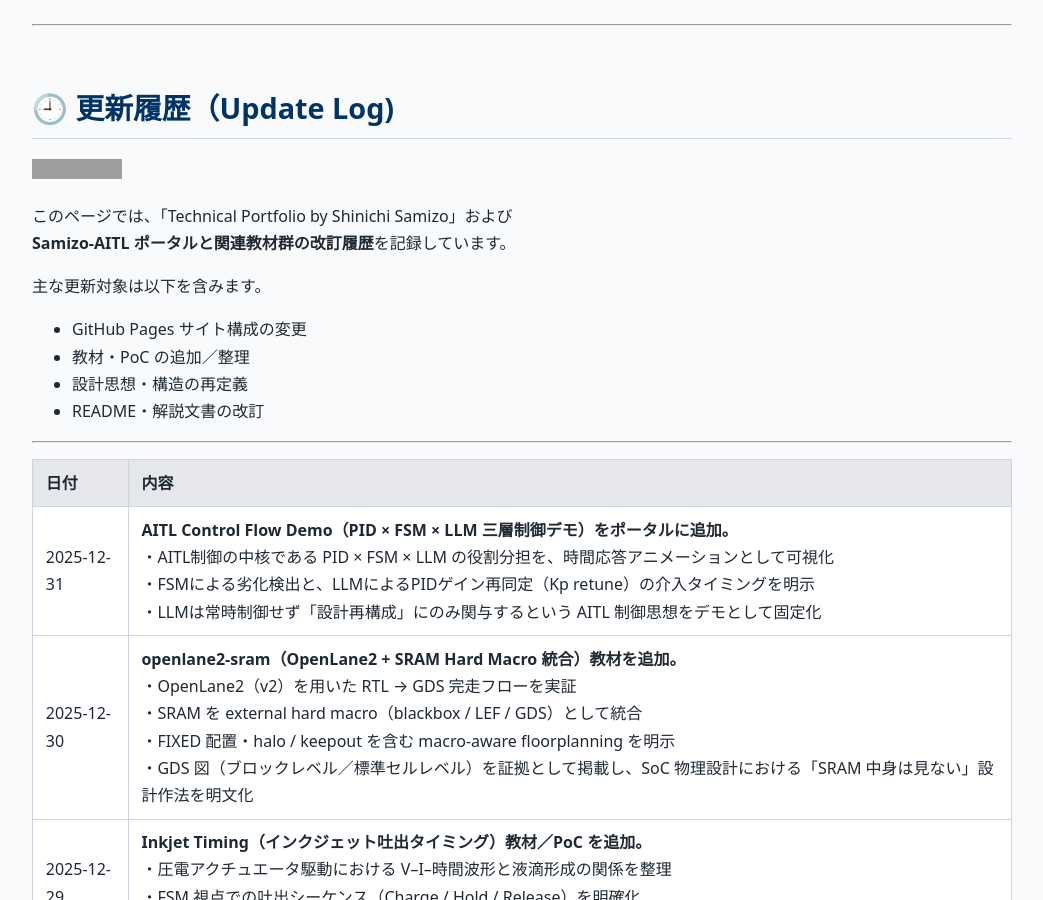
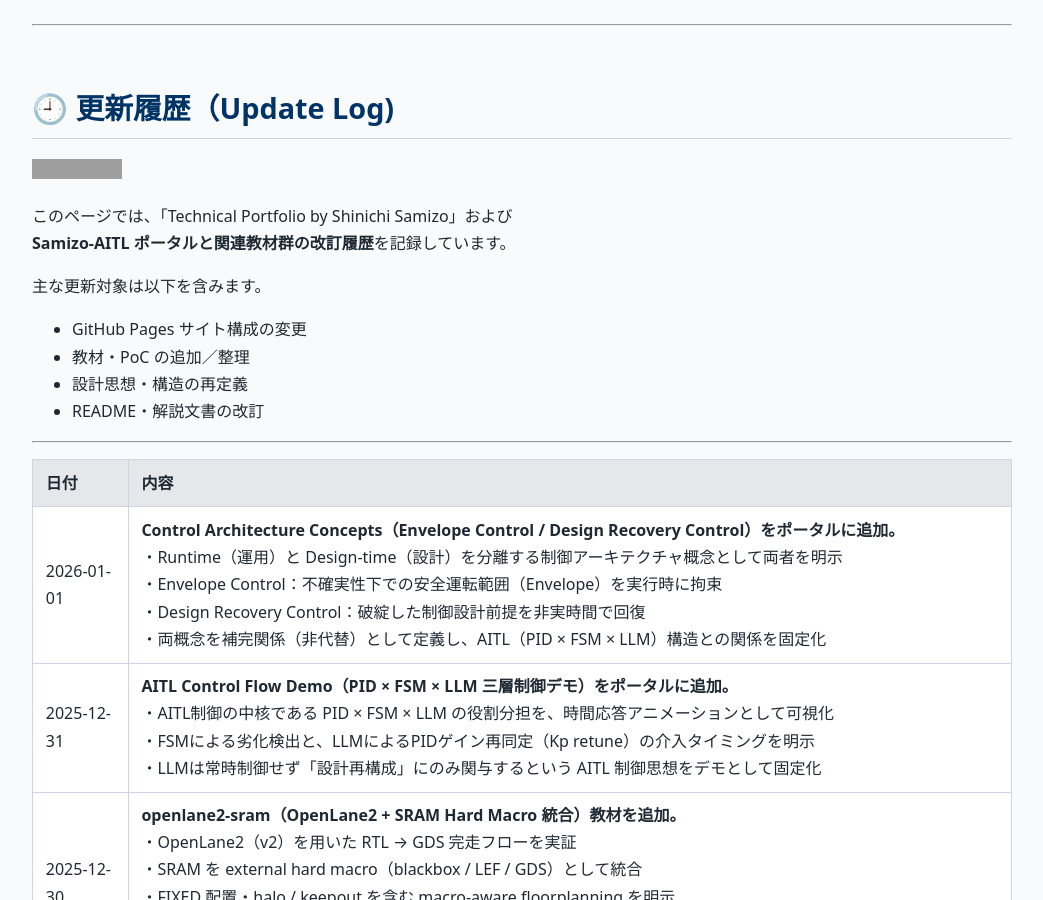
Before and after one commit to Samizo-AITL/Samizo-AITL.github.io, a Jekyll site: the page built from about/update/index.md, in a window 1280 px wide and 900 px high. Shown: the whole window, without its empty margins (118-1161 px from the left). Built offline with Jekyll 4.4.1, drawn with Linux system fonts in a browser that asks for light colours; grey boxes are pictures that could not be loaded.

Commit message:
Update index.md

```diff
--- a/about/update/index.md
+++ b/about/update/index.md
@@ -23,6 +23,7 @@ description: Samizo-AITLおよび関連教材の改訂履歴（GitHub Pagesポ
 
 | 日付       | 内容 |
 |------------|------|
+| 2026-01-01 | **Control Architecture Concepts（Envelope Control / Design Recovery Control）をポータルに追加。**<br>・Runtime（運用）と Design-time（設計）を分離する制御アーキテクチャ概念として両者を明示<br>・Envelope Control：不確実性下での安全運転範囲（Envelope）を実行時に拘束<br>・Design Recovery Control：破綻した制御設計前提を非実時間で回復<br>・両概念を補完関係（非代替）として定義し、AITL（PID × FSM × LLM）構造との関係を固定化 |
 | 2025-12-31 | **AITL Control Flow Demo（PID × FSM × LLM 三層制御デモ）をポータルに追加。**<br>・AITL制御の中核である PID × FSM × LLM の役割分担を、時間応答アニメーションとして可視化<br>・FSMによる劣化検出と、LLMによるPIDゲイン再同定（Kp retune）の介入タイミングを明示<br>・LLMは常時制御せず「設計再構成」にのみ関与するという AITL 制御思想をデモとして固定化 |
 | 2025-12-30 | **openlane2-sram（OpenLane2 + SRAM Hard Macro 統合）教材を追加。**<br>・OpenLane2（v2）を用いた RTL → GDS 完走フローを実証<br>・SRAM を external hard macro（blackbox / LEF / GDS）として統合<br>・FIXED 配置・halo / keepout を含む macro-aware floorplanning を明示<br>・GDS 図（ブロックレベル／標準セルレベル）を証拠として掲載し、SoC 物理設計における「SRAM 中身は見ない」設計作法を明文化 |
 | 2025-12-29 | **Inkjet Timing（インクジェット吐出タイミング）教材／PoC を追加。**<br>・圧電アクチュエータ駆動における V–I–時間波形と液滴形成の関係を整理<br>・FSM 視点での吐出シーケンス（Charge / Hold / Release）を明確化<br>・制御・物理・実装を結ぶ Inkjet 系アーカイブの基点教材として位置付け |
```
